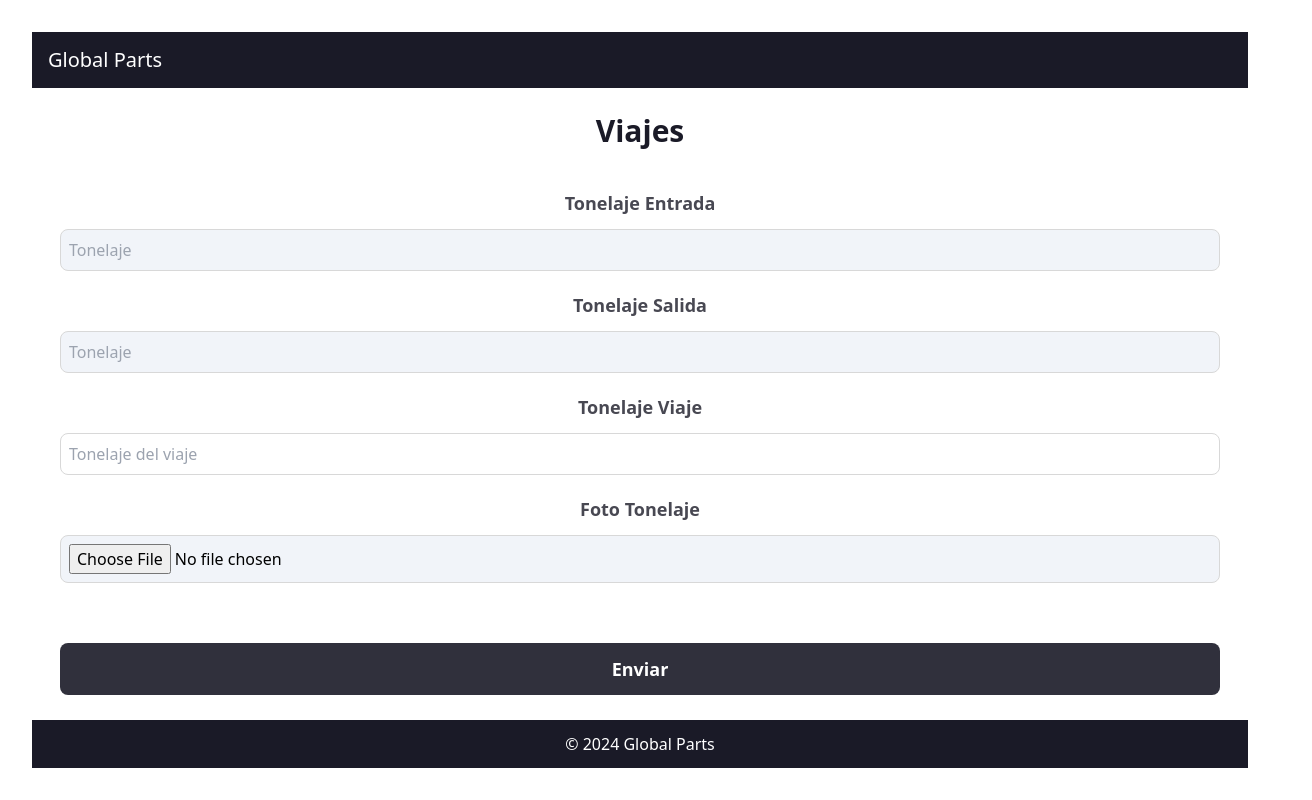
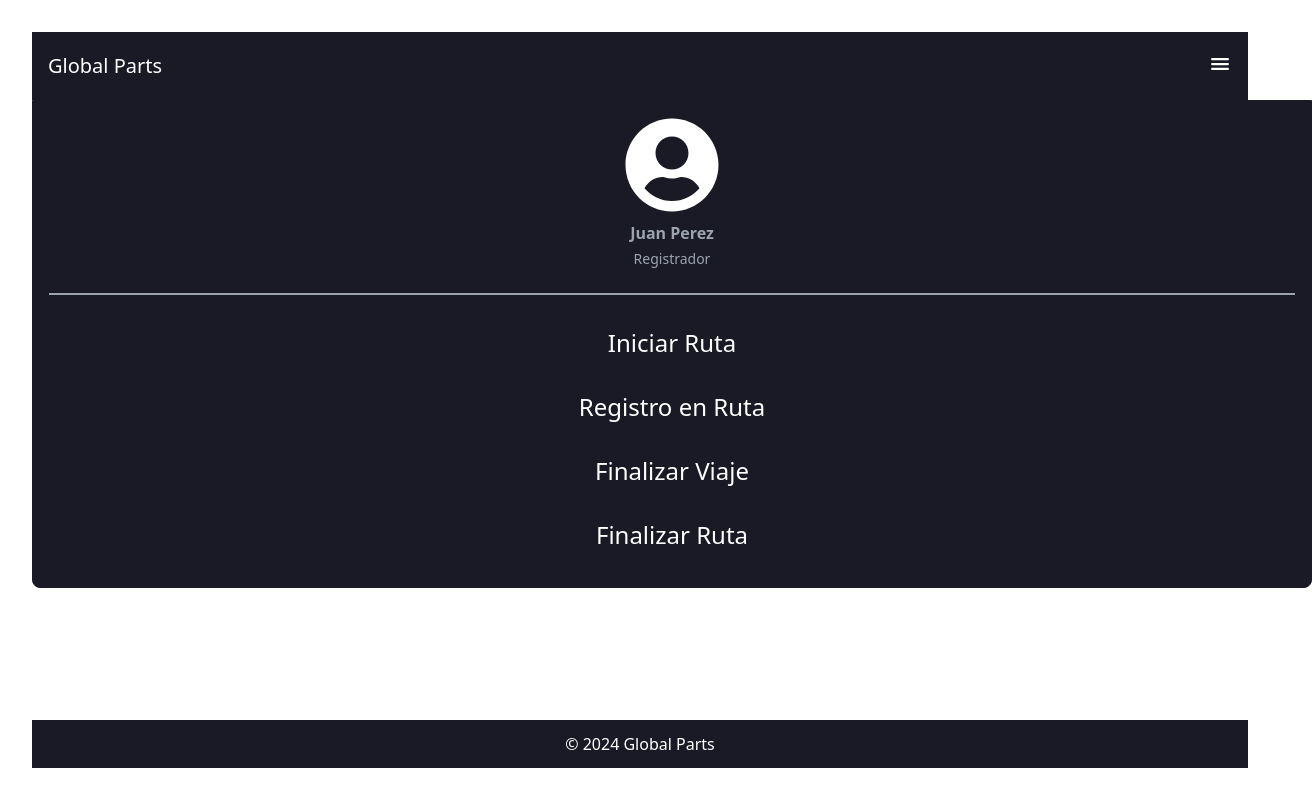
Before and after one commit to ericklasluisa/global-parts-frontend, a React (Vite) app: page / in a window 1280 px wide. Shown: the whole page, 1312 px wide, since content can reach past the window. Built offline with nearby package versions, Linux system fonts and the light colour scheme.

Commit message:
Menu de navegacion

```diff
--- a/src/App.jsx
+++ b/src/App.jsx
@@ -12,7 +12,7 @@ function App() {
       <Header />
       {/* <Login /> */}
       {/* <IniciarRuta /> */}
-      <FinalizarViaje />
+      {/* <FinalizarViaje /> */}
       {/* <FinalizarRuta /> */}
       <Footer />
     </>
--- a/src/components/shared/Header.jsx
+++ b/src/components/shared/Header.jsx
@@ -1,8 +1,20 @@
+import { useState } from "react";
+import NavMenu from "./NavMenu";
+import { IoMenu } from "react-icons/io5";
+
 export default function Header() {
+  const [isOpen, setIsOpen] = useState(true);
   return (
     <>
-      <header className="bg-[#1A1A27] text-white h-14 w-full flex items-center justify-between">
-        <h1 className="ml-4 text-xl">Global Parts</h1>
+      <header className="w-full flex flex-col">
+        <div className="flex justify-between py-5 bg-global-principal w-full text-white ">
+          <h1 className="ml-4 text-xl">Global Parts</h1>
+          <IoMenu
+            className="text-2xl mr-4 cursor-pointer"
+            onClick={() => setIsOpen(!isOpen)}
+          />
+        </div>
+        <NavMenu isOpen={isOpen} setIsOpen={setIsOpen} />
       </header>
     </>
   );
--- a/src/components/shared/NavMenu.jsx
+++ b/src/components/shared/NavMenu.jsx
@@ -1,30 +1,64 @@
 /* eslint-disable react/prop-types */
-import { useState } from "react";
-import { IoMenu } from "react-icons/io5";
+import { FaUserCircle } from "react-icons/fa";
 
-function ListItem({ text, href}) {
+const paginas = [
+  {
+    text: "Iniciar Ruta",
+    href: "/",
+  },
+  {
+    text: "Registro en Ruta",
+    href: "/",
+  },
+  {
+    text: "Finalizar Viaje",
+    href: "/",
+  },
+  {
+    text: "Finalizar Ruta",
+    href: "/",
+  },
+];
+
+function ListItem({ text, href, setIsOpen }) {
   return (
-    <li className="text-lg font-medium cursor-pointer hover:text-blue-400">
-      <a href={href}>{text}</a>
+    <li
+      className="text-2xl font-medium cursor-pointer hover:text-blue-400"
+      onClick={() => setIsOpen(false)}
+    >
+      <p href={href}>{text}</p>
     </li>
   );
-
 }
 
-function NavMenu() {
-  const [isOpen, setIsOpen] = useState(false);
-
-  const toggleMenu = () => setIsOpen(!isOpen);
-
+function NavMenu({ isOpen, setIsOpen }) {
+  const usuarioDB = {
+    nombre: "Juan Perez",
+    rol: "Registrador",
+  };
   return (
     <nav>
-      <IoMenu className="text-2xl mr-4 cursor-pointer" onClick={toggleMenu} />
-      <div className={`${isOpen ? "block" : "hidden"} p-4 w-full`}>
-        <ul className="font-medium flex flex-col gap-3 p-4 mt-4 border rounded-lg bg-gray-800 border-gray-700 text-white">
-          <ListItem text="Iniciar Ruta" href="/" />
-          <ListItem text="Registro en Ruta" href="/" />
-          <ListItem text="Finalizar Ruta" href="/" />
-        </ul>
+      <div className={`${isOpen ? "block w-screen" : "hidden"} w-full`}>
+        <div className="font-medium flex flex-col gap-3 p-4 border rounded-b-lg bg-global-principal border-global-principal text-white items-center">
+          <div className="flex flex-col items-center">
+            <FaUserCircle className="text-8xl" />
+            <p className="text-gray-400 mt-2 text-md font-bold">
+              {usuarioDB.nombre}
+            </p>
+            <p className="text-gray-400 mt-1 text-sm">{usuarioDB.rol}</p>
+          </div>
+          <hr className="w-full border border-gray-400 mt-3" />
+          <ul className="flex flex-col gap-8 my-5 text-center">
+            {paginas.map((pagina) => (
+              <ListItem
+                key={pagina.text}
+                text={pagina.text}
+                href={pagina.href}
+                setIsOpen={setIsOpen}
+              />
+            ))}
+          </ul>
+        </div>
       </div>
     </nav>
   );
--- a/src/pages/Login.jsx
+++ b/src/pages/Login.jsx
@@ -9,6 +9,15 @@ export default function Login() {
   const [showPassword, setShowPassword] = useState(false);
   const [passwordValue, setPasswordValue] = useState("");
   const [auth, setAuth] = useState(true);
+
+  const handleSubmit = (event) => {
+    event.preventDefault();
+    if (userIsValid && passwordIsValid) {
+      setAuth(true);
+    } else {
+      setAuth(false);
+    }
+  }
 
   const validateUserInput = (event) => {
     const regex =
@@ -33,7 +42,7 @@ export default function Login() {
 
   return (
     <>
-      <NavMenu />
+      {/* <NavMenu /> */}
       <div className="mx-7">
         <h2 className="text-center text-global-principal text-3xl font-bold">
           Iniciar Sesión
@@ -123,7 +132,7 @@ export default function Login() {
           <button
             className="bg-global-principal/90 text-white font-bold text-lg rounded-lg py-3 mt-10 active:bg-[#1A365D]"
             type="submit"
-            onClick={(e) => e.preventDefault()}
+            onClick={handleSubmit}
           >
             Iniciar Sesión
           </button>
```
